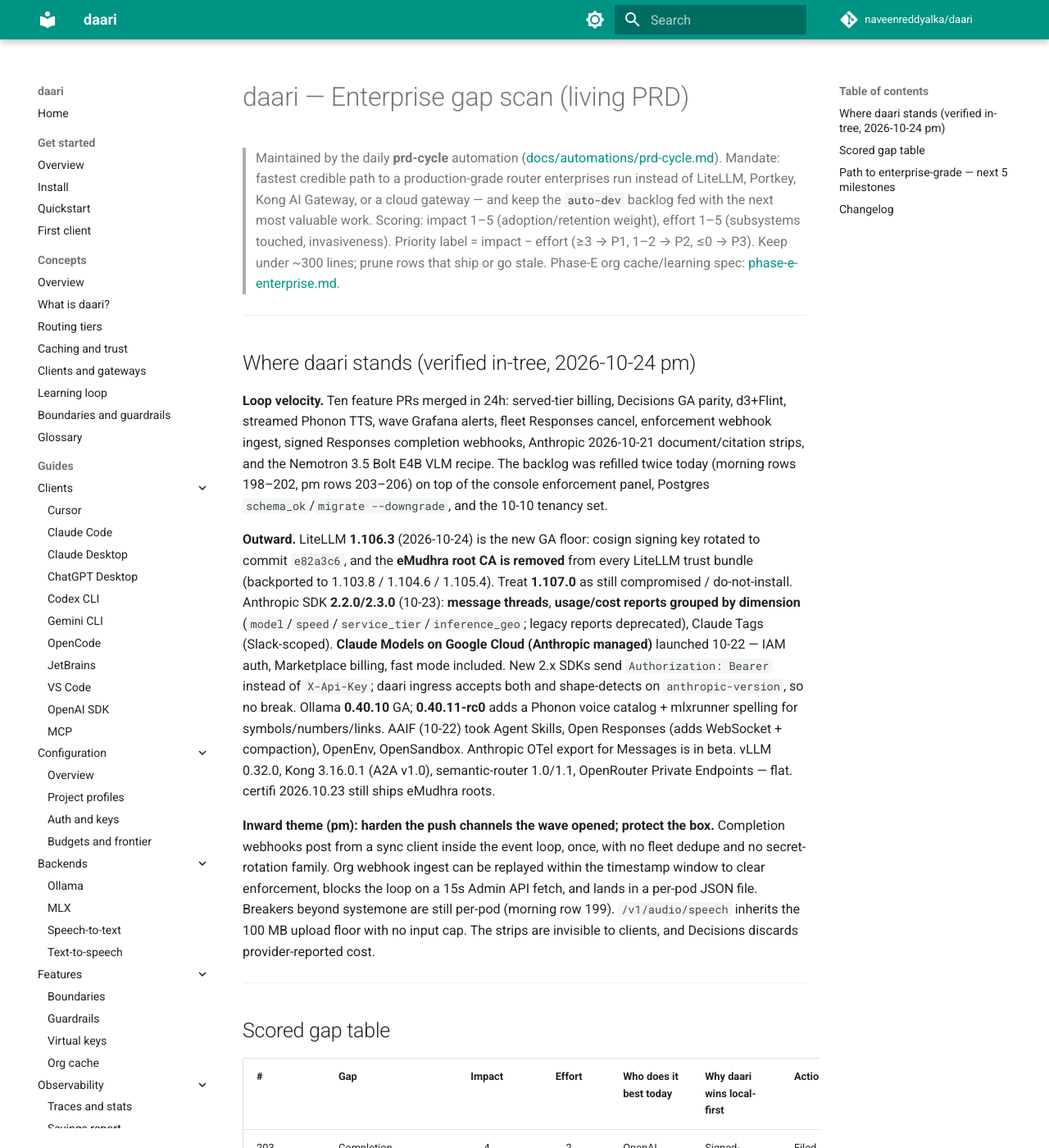
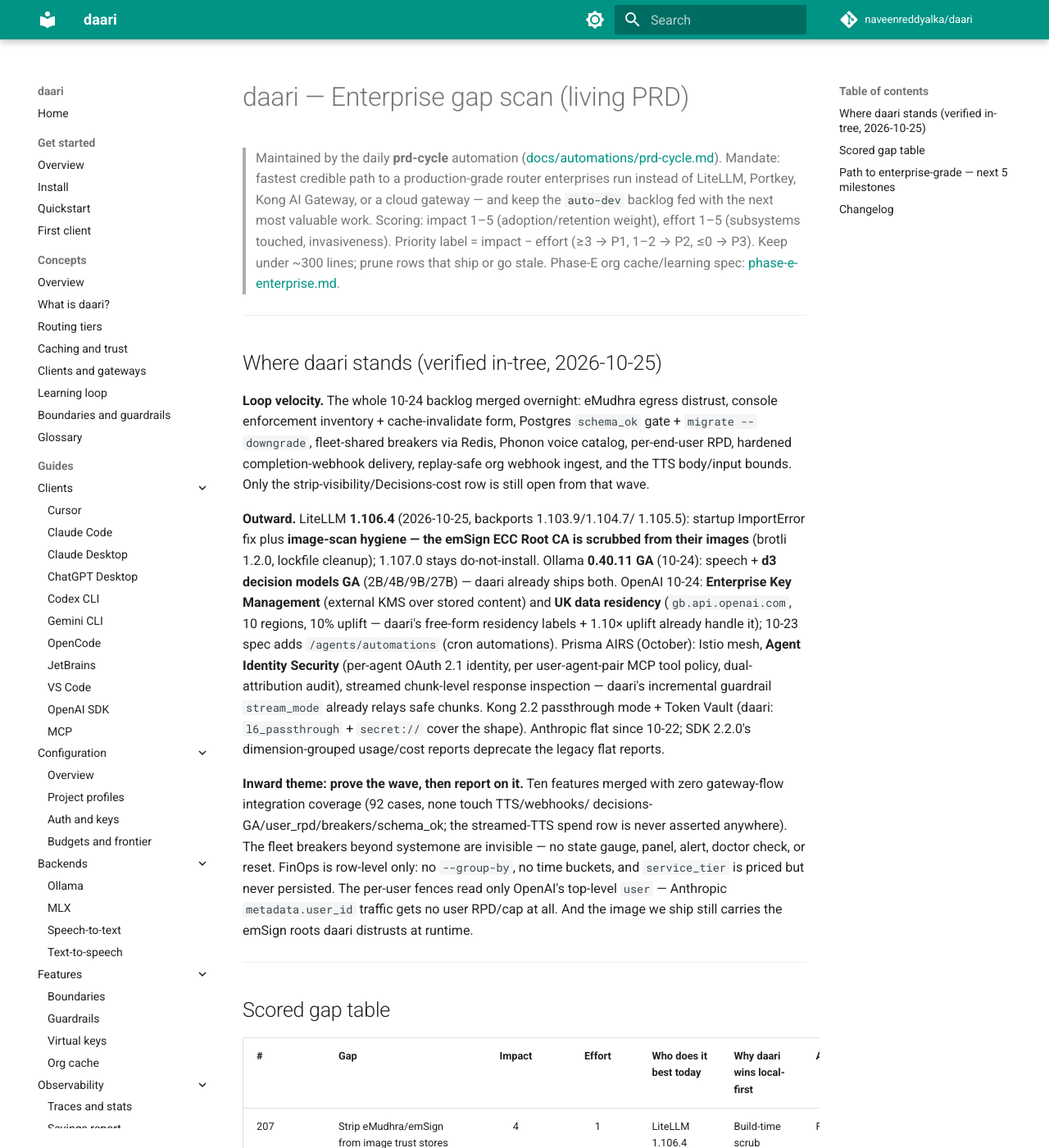
Before and after one commit to naveenreddyalka/daari, an MkDocs documentation site: the page built from docs/prd/ENTERPRISE.md, in a window 1280 px wide and 1400 px high. Shown: the whole window at 82% size. Built offline with MkDocs 1.6.1 and Material for MkDocs 9.7.7, drawn with Linux system fonts in a browser that asks for light colours; comment, search, counter and statistics services are not loaded; some of the changed text lies outside the part shown.

Commit message:
docs(prd): 2026-10-25 prove the wave, report on it, ship a clean image
Daily enterprise gap scan. Marked the merged 10-24 backlog Shipped (rows
198-205 plus the console/PG pair). Outward: LiteLLM 1.106.4 image-scan
hygiene, Ollama 0.40.11 GA (parity held), OpenAI EKM + UK residency +
agents/automations, Prisma AIRS Agent Identity Security. Filed rows 207-211:
image trust-store scrub + compare floor 1.106.4, gateway-flow wave coverage,
dimension-grouped spend reports, per-family breaker observability, Anthropic
metadata.user_id attribution.

Suite: 4085 passed, 96 skipped, 34 deselected.

Co-authored-by: Naveen Reddy Alka <naveenreddyalka@users.noreply.github.com>

```diff
--- a/docs/prd/ENTERPRISE.md
+++ b/docs/prd/ENTERPRISE.md
@@ -11,41 +11,40 @@
 
 ---
 
-## Where daari stands (verified in-tree, 2026-10-24 pm)
+## Where daari stands (verified in-tree, 2026-10-25)
 
-**Loop velocity.** Ten feature PRs merged in 24h: served-tier billing,
-Decisions GA parity, d3+Flint, streamed Phonon TTS, wave Grafana alerts,
-fleet Responses cancel, enforcement webhook ingest, signed Responses
-completion webhooks, Anthropic 2026-10-21 document/citation strips, and the
-Nemotron 3.5 Bolt E4B VLM recipe. The backlog was refilled twice today
-(morning rows 198–202, pm rows 203–206) on top of the console enforcement
-panel, Postgres `schema_ok`/`migrate --downgrade`, and the 10-10 tenancy set.
+**Loop velocity.** The whole 10-24 backlog merged overnight: eMudhra egress
+distrust, console enforcement inventory + cache-invalidate form, Postgres
+`schema_ok` gate + `migrate --downgrade`, fleet-shared breakers via Redis,
+Phonon voice catalog, per-end-user RPD, hardened completion-webhook delivery,
+replay-safe org webhook ingest, and the TTS body/input bounds. Only the
+strip-visibility/Decisions-cost row is still open from that wave.
 
-**Outward.** LiteLLM **1.106.3** (2026-10-24) is the new GA floor: cosign
-signing key rotated to commit `e82a3c6`, and the **eMudhra root CA is
-removed** from every LiteLLM trust bundle (backported to 1.103.8 / 1.104.6 /
-1.105.4). Treat **1.107.0** as still compromised / do-not-install. Anthropic
-SDK **2.2.0/2.3.0** (10-23): **message threads**, **usage/cost reports
-grouped by dimension** (`model`/`speed`/`service_tier`/`inference_geo`;
-legacy reports deprecated), Claude Tags (Slack-scoped). **Claude Models on
-Google Cloud (Anthropic managed)** launched 10-22 — IAM auth, Marketplace
-billing, fast mode included. New 2.x SDKs send `Authorization: Bearer`
-instead of `X-Api-Key`; daari ingress accepts both and shape-detects on
-`anthropic-version`, so no break. Ollama **0.40.10** GA; **0.40.11-rc0**
-adds a Phonon voice catalog + mlxrunner spelling for symbols/numbers/links.
-AAIF (10-22) took Agent Skills, Open Responses (adds WebSocket + compaction),
-OpenEnv, OpenSandbox. Anthropic OTel export for Messages is in beta. vLLM
-0.32.0, Kong 3.16.0.1 (A2A v1.0), semantic-router 1.0/1.1, OpenRouter
-Private Endpoints — flat. certifi 2026.10.23 still ships eMudhra roots.
+**Outward.** LiteLLM **1.106.4** (2026-10-25, backports 1.103.9/1.104.7/
+1.105.5): startup ImportError fix plus **image-scan hygiene — the emSign ECC
+Root CA is scrubbed from their images** (brotli 1.2.0, lockfile cleanup);
+1.107.0 stays do-not-install. Ollama **0.40.11 GA** (10-24): speech +
+**d3 decision models GA** (2B/4B/9B/27B) — daari already ships both. OpenAI
+10-24: **Enterprise Key Management** (external KMS over stored content) and
+**UK data residency** (`gb.api.openai.com`, 10 regions, 10% uplift — daari's
+free-form residency labels + 1.10× uplift already handle it); 10-23 spec adds
+`/agents/automations` (cron automations). Prisma AIRS (October): Istio mesh,
+**Agent Identity Security** (per-agent OAuth 2.1 identity, per user-agent-pair
+MCP tool policy, dual-attribution audit), streamed chunk-level response
+inspection — daari's incremental guardrail `stream_mode` already relays safe
+chunks. Kong 2.2 passthrough mode + Token Vault (daari: `l6_passthrough` +
+`secret://` cover the shape). Anthropic flat since 10-22; SDK 2.2.0's
+dimension-grouped usage/cost reports deprecate the legacy flat reports.
 
-**Inward theme (pm): harden the push channels the wave opened; protect the
-box.** Completion webhooks post from a sync client inside the event loop,
-once, with no fleet dedupe and no secret-rotation family. Org webhook ingest
-can be replayed within the timestamp window to clear enforcement, blocks the
-loop on a 15s Admin API fetch, and lands in a per-pod JSON file. Breakers
-beyond systemone are still per-pod (morning row 199). `/v1/audio/speech`
-inherits the 100 MB upload floor with no input cap. The strips are invisible
-to clients, and Decisions discards provider-reported cost.
+**Inward theme: prove the wave, then report on it.** Ten features merged with
+zero gateway-flow integration coverage (92 cases, none touch TTS/webhooks/
+decisions-GA/user_rpd/breakers/schema_ok; the streamed-TTS spend row is never
+asserted anywhere). The fleet breakers beyond systemone are invisible —
+no state gauge, panel, alert, doctor check, or reset. FinOps is row-level
+only: no `--group-by`, no time buckets, and `service_tier` is priced but
+never persisted. The per-user fences read only OpenAI's top-level `user` —
+Anthropic `metadata.user_id` traffic gets no user RPD/cap at all. And the
+image we ship still carries the emSign roots daari distrusts at runtime.
 
 ---
 
@@ -53,20 +52,14 @@
 
 | # | Gap | Impact | Effort | Who does it best today | Why daari wins local-first | Action |
 |---|-----|:--:|:--:|------------------------|----------------------------|--------|
-| 203 | Completion webhook delivery: off-loop + retry, Prom counter, fleet dedupe, rotation family | 4 | 2 | OpenAI webhooks (72h retries) / Svix | Signed-deliver, Redis claim, soft-warning counters all in-tree — assembly, not infra | Filed [#1913](https://github.com/naveenreddyalka/daari/issues/1913) |
-| 204 | Org enforcement webhook ingest: `webhook-id` replay dedupe, non-blocking profile fetch, audit + Prom, fleet-shared state | 4 | 3 | Anthropic / Svix (Standard Webhooks) / Kong cluster state | Redis `SET NX` idiom + enforcement store exist; truth stays fleet-wide | Filed [#1914](https://github.com/naveenreddyalka/daari/issues/1914) |
-| 205 | Bound `/v1/audio/speech`: carve out of 100 MB upload floor + `input` length cap | 3 | 1 | OpenAI (4096-char cap) | Protects the box that also hosts the models; OpenAI-shaped 400 pre-guardrail | Filed [#1916](https://github.com/naveenreddyalka/daari/issues/1916) |
-| 206 | Client-visible content-strip warnings + Decisions reported-cost billing + live model-list 400 | 3 | 2 | OpenRouter transform warnings / OpenAI usage-true billing | `daari_meta.warning` + labeled counters exist; honesty end to end | Filed [#1917](https://github.com/naveenreddyalka/daari/issues/1917) |
-| 198 | Distrust eMudhra/emSign on egress TLS + doctor tip | 4 | 1 | LiteLLM 1.106.3 / Kong / Portkey | One-process TLS policy; no cloud image wait | Filed [#1907](https://github.com/naveenreddyalka/daari/issues/1907) |
-| 199 | Fleet-share frontier / local-pool / MCP egress breakers via Redis | 4 | 3 | Kong / cloud gateways | Same Redis as cache; blast-radius on-box | Filed [#1908](https://github.com/naveenreddyalka/daari/issues/1908) (dup [#1915](https://github.com/naveenreddyalka/daari/issues/1915) needs human close) |
-| 200 | Phonon voice catalog list + OpenAI voice-name map | 3 | 2 | OpenAI TTS / Ollama 0.40.11-rc0 | Local voices behind daari auth/budgets | Filed [#1909](https://github.com/naveenreddyalka/daari/issues/1909) |
-| 201 | compare-litellm: pin GA floor at 1.106.3 (cosign + eMudhra) | 3 | 1 | LiteLLM release notes | Honest GTM without a LiteLLM runtime dep | Filed [#1910](https://github.com/naveenreddyalka/daari/issues/1910) |
-| 202 | Per-end-user RPD alongside `user_daily_usd_cap` | 4 | 2 | LiteLLM / OpenRouter | Ledger already attributes `user` | Shipped [#1911](https://github.com/naveenreddyalka/daari/issues/1911) |
-| 193–197 | Served-tier spend; Decisions GA; d3+Flint; streamed TTS; wave panels/alerts | 3–4 | 1–2 | OpenAI / Ollama / Grafana | Invoice, GA shape, $0 judge, local voice, day-2 | Shipped |
-| 191–192 | Fleet Responses cancel; Anthropic enforcement webhook ingest | 4 | 3 | OpenAI / Anthropic Admin | Redis cancel; push→tenant map | Shipped |
-| 188–190 | Console export/reset; Grafana gzip+TTL; vLLM 0.32.0 floor doc | 3 | 1–2 | LiteLLM UI / Grafana / vLLM | Day-2 packaging | Shipped |
-| — | Web-ui enforcement inventory + cache-invalidate form | 3 | 2 | LiteLLM admin UI | Same-box console | Open (filed prior run) |
-| — | Postgres `schema_ok` skew gate + `migrate --downgrade` | 3 | 2 | LiteLLM migrate story | Ready truth for PG fleets | Open (filed prior run) |
+| 207 | Strip eMudhra/emSign from image trust stores (certifi + Debian) + compare floor 1.106.4 | 4 | 1 | LiteLLM 1.106.4 images | Build-time scrub reuses the in-tree runtime filter; no base-image wait | Filed [#1929](https://github.com/naveenreddyalka/daari/issues/1929) |
+| 208 | Gateway-flow integration coverage for the merged wave (TTS spend, webhooks, ingest, decisions GA, stream cache-write, user_rpd, fleet breakers, schema_ok) | 4 | 2 | — (regression fence) | All mockable in-process; the fence that lets the loop merge daily | Filed [#1930](https://github.com/naveenreddyalka/daari/issues/1930) |
+| 209 | Dimension-grouped spend reports + time buckets; persist `service_tier` in the ledger | 4 | 2 | Anthropic Admin API / LiteLLM daily usage | GROUP BY over the on-box ledger; no raw-row export to a SaaS | Filed [#1931](https://github.com/naveenreddyalka/daari/issues/1931) |
+| 210 | Per-family breaker state gauge, panel, alert, doctor, inventory + reset (frontier/local/MCP) | 4 | 2 | Kong upstream health | Breakers already share the cache Redis; read state we already keep | Filed [#1932](https://github.com/naveenreddyalka/daari/issues/1932) |
+| 211 | Anthropic `metadata.user_id` → per-user fences; `user_rpd` in keys list + web-ui | 3 | 2 | OpenRouter / LiteLLM | One user bucket across both SDK doors, no client changes | Filed [#1933](https://github.com/naveenreddyalka/daari/issues/1933) |
+| 206 | Client-visible content-strip warnings + Decisions reported-cost billing + live model-list 400 | 3 | 2 | OpenRouter transform warnings / OpenAI usage-true billing | `daari_meta.warning` + labeled counters exist; honesty end to end | Open (filed 10-24) |
+| 198–205 | eMudhra egress distrust; fleet breakers; Phonon voices; compare 1.106.3; user RPD; webhook delivery + ingest hardening; TTS bounds | 3–4 | 1–3 | LiteLLM / Anthropic / OpenAI / Svix | Trust floor, HA share, local voice, push channels | Shipped |
+| — | Web-ui enforcement inventory + cache-invalidate form; Postgres `schema_ok` + `migrate --downgrade` | 3 | 2 | LiteLLM admin UI / migrate story | Same-box console; ready truth for PG fleets | Shipped |
 | 62 | End-user inventory + per-user block/cap overrides | 5 | 3 | OpenRouter / LiteLLM | Ledger already knows every user | Open |
 | 63 | Named guardrail profiles bindable per key/team | 5 | 3 | OpenRouter / Portkey | Per-tenant policy, zero hops | Open |
 | 65 | Web-ui: honor keys/teams `has_more` + render `report.users` | 4 | 2 | LiteLLM admin UI | Same-box console finishes the job | Open |
@@ -85,55 +78,58 @@
 | 21 | Hermetic pin: compact_to_fit in config + routing-tiers | 2 | 1 | — (docs regression) | Shipped | Shipped |
 | 22 | `daari_meta` + stats when compact_to_fit actually trims | 3 | 2 | LiteLLM compact telemetry | Shipped | Shipped |
 | 23 | Opt-in fail-closed MCP when key has no MCP grant | 4 | 2 | LiteLLM `require_key_mcp_access_defined` | Shipped | Shipped |
-| 136–182 | 10-18 → 10-21 protocol/FinOps/HA waves | 2–5 | 1–3 | LiteLLM / Portkey / Kong / vLLM | Shipped | Shipped |
+| 136–197 | 10-18 → 10-24 protocol/FinOps/HA/voice waves | 2–5 | 1–3 | LiteLLM / Portkey / Kong / vLLM / OpenAI | Shipped | Shipped |
 
-Watch rows (do not file yet): hermetic **gateway-flow coverage for the wave**
-— zero `test_gateway_flow.py` cases for streamed TTS, completion webhooks,
-org webhook ingest, decisions `input_json`/images, or Anthropic stream
-`cache_creation_input_tokens` → spend (next test audit; strip-warning assert
-folded into row 206); **dimension-grouped usage/cost report export** over the
-spend ledger (time buckets + `group_by` model/speed/tier/team — Anthropic
-Admin API parity; file on FinOps ask); Anthropic **message threads** (SDK
-2.2.0; API shape undocumented — file when docs land); **Claude Models on
-Google Cloud** as a frontier flavor (IAM-auth egress — buyer ask); AAIF
-Agent Skills package loader beyond flat `~/.daari/skills/*.md`; Open
-Responses WebSocket transport; Anthropic OTel export beta parity; Prometheus
-exemplars + `gen_ai.agent.*`; Nemotron DFlash tip once 0.40.10 recipes
-settle; LiteLLM post-compromise 1.107-rebuild watchables (ID-JAG /
+Watch rows (do not file yet): **Responses background-job lease/orphan
+reclaim** — jobs persist "queued" then terminal only; no in_progress
+transition, no heartbeat, a dead owning pod leaves the job queued fleet-wide
+(`responses.py` ~L1176/1390; file on fleet-ops ask); **at-rest encryption of
+daari stores** (OpenAI EKM analog — cache/ledger/request-log/response store
+encrypt-at-rest with customer KMS; regulated-buyer ask); OpenAI
+`/agents/automations` passthrough (spec 10-23; demand-triggered); Prisma AIRS
+**Agent Identity Security** (per-agent OAuth 2.1 identity + dual-attribution
+audit; adjacent to the parked per-key tool allowlist row); web-ui voices list
+(`/v1/audio/voices` exists, console never fetches it — minor); `daari_schema_ok`
+gauge HELP text still says "SQLite" though it covers PG skew; UK residency
+doc note (`gb` works via free-form labels); Anthropic **message threads**
+(SDK 2.2.0; API shape undocumented); **Claude Models on Google Cloud** as a
+frontier flavor (IAM-auth egress — buyer ask); AAIF Agent Skills loader +
+Open Responses WebSocket; Anthropic OTel export beta parity; Prometheus
+exemplars + `gen_ai.agent.*`; LiteLLM 1.107-rebuild watchables (ID-JAG /
 OAuth-delegate / `agent_access_default_deny`); Portkey WIF upstream creds;
-per-user RPD now filed (row 202); SCIM + multi-issuer SSO; Kong Skills/A2A
-passthrough demand; OpenRouter Private Endpoints as an L6 slot recipe.
+SCIM + multi-issuer SSO; Kong Skills/A2A passthrough demand; OpenRouter
+Private Endpoints as an L6 slot recipe; certifi upstream drop of emSign
+roots (image scrub filed as row 207 regardless).
 
-Verified fine this run — don't re-audit: served-tier billing correct on both
-paths incl. the Anthropic `speed` analog (`router.py` ~L1330/3128); fleet
-cancel fires no duplicate completion webhook (terminal short-circuit +
-cancel-check before notify, Redis flag TTL 1h); Decisions GA fences complete
-(400-question cap, stream reject, `input_json` validation, L0 fingerprint
-incl. image parts, cached-input billing, d3 in catalog + pricing card);
-streamed TTS finalizes spend/ledger with real byte count in the generator
-`finally`, guardrails pre-relay, $0 local-tier billing; org webhook signature
-constant-time with previous-secret grace, 404 when unconfigured; #1903
-panels/alerts in both dashboard copies + PrometheusRule; #1904 strip covers
-stream + non-stream + Responses-via-router, keeps nested tool-result
-documents and `citations: {enabled}`; Anthropic SDK 2.x `Authorization:
-Bearer` switch handled at ingress (`auth.py`, `wants_anthropic_models` keys
-on `anthropic-version`); cache-write TTL billing on stream shapes.
+Verified fine this run — don't re-audit: OpenAI 12-hour prompt caching
+already billed (`cache_write_12h_per_1m` 2.5×, `prompt_cache_retention`
+forwarded, #1843); incremental streaming guardrails exist (`stream_mode:
+"incremental"` holdback window — Prisma AIRS streamed-inspection parity);
+residency free-form labels + 1.10× regional uplift cover the new `gb`
+endpoint; d3 GA sizes (2b/4b/9b/27b) all in `BUILTIN_LOCAL_MODELS` +
+pricing; `schema_ok` observability complete (Prom gauge, Grafana panel,
+PrometheusRule, web-ui banner, `/ready`, doctor — incl. PG skew); Responses
+background jobs poll cross-pod via the persisted response store (queued +
+terminal states; gap is lease/reclaim only); `/v1/audio/voices` with live
+Phonon discovery + unknown-voice 400 + doctor tip; per-user request counts in
+`report.users` + `spend report --by-user`; `keys create/update --user-rpd`.
 
 ---
 
 ## Path to enterprise-grade — next 5 milestones
 
-1. **Harden the push channels** — completion-webhook delivery semantics
-   (row 203) and replay-safe, fleet-true org webhook ingest (row 204).
-2. **Match the trust floors** — eMudhra distrust on egress + doctor tip
-   (row 198); refresh compare-litellm to 1.106.3 (row 201).
-3. **Finish HA share, protect the box** — fleet-shared breakers (row 199);
-   bound the TTS door (row 205).
-4. **Honesty + local voice** — client-visible strips and reported-cost
-   Decisions billing (row 206); Phonon voice catalog (row 200).
-5. **End-user fences, console, PG parity** — per-user RPD (row 202), the
-   prior-run console/PG pair, then the 10-10 tenancy set (62–67) and
-   dimension-grouped spend reports when a FinOps buyer asks.
+1. **Scanner-clean supply chain** — strip the distrusted roots from the
+   shipped image and bump the compare floor to 1.106.4 (row 207).
+2. **Prove the wave** — gateway-flow integration coverage for all ten
+   just-merged features, incl. the never-asserted streamed-TTS spend row
+   (row 208).
+3. **Report like an Admin API** — dimension-grouped, time-bucketed spend
+   reports over the on-box ledger with `service_tier` persisted (row 209).
+4. **Operate the breakers** — state, alerts, doctor, inventory and reset
+   for every breaker family, not just systemone (row 210).
+5. **One user fence on both doors** — Anthropic `metadata.user_id`
+   attribution + admin visibility (row 211), then strip/billing honesty
+   (row 206) and the 10-10 tenancy set (62–67).
 
 Compliance non-goals (SCIM, WIF depth, A2A, SOC 2 program, Realtime/WS,
 FIPS builds, HIPAA BAA, full AAIF Skills/Open Responses WS) stay deferred
@@ -143,34 +139,31 @@
 
 ## Changelog
 
-- **2026-10-24 pm (harden the push channels, protect the box)** — Delta scan
-  after the morning run: filed rows 203–206 (completion-webhook delivery
-  semantics, replay-safe webhook ingest, TTS input bound, strip/billing
-  honesty); the pm breaker filing was a duplicate of morning row 199 and
-  needs a human close. Outward adds: Anthropic SDK 2.2.0/2.3.0 (message
-  threads, dimension-grouped usage/cost reports, Claude Tags), Claude on
-  Google Cloud, Bearer-auth SDK switch verified handled at ingress. Drained
-  the stale 10-23 pm PRD PR by taking main.
+- **2026-10-25 (prove the wave, report on it, ship a clean image)** — Marked
+  rows 198–205 and the console/PG pair Shipped (whole 10-24 backlog merged
+  overnight). Outward: LiteLLM 1.106.4 image-scan hygiene (emSign scrubbed
+  from their images); Ollama 0.40.11 GA (daari already at parity on speech +
+  d3); OpenAI EKM + UK residency + `/agents/automations`; Prisma AIRS Agent
+  Identity Security + streamed inspection (daari incremental guardrails
+  already relay). Filed rows 207–211: image trust-store scrub, wave
+  integration coverage, grouped spend reports, breaker observability,
+  Anthropic per-user attribution. New watch rows: background-job lease
+  reclaim, EKM-analog at-rest encryption, agents/automations passthrough.
 
-- **2026-10-24 (match trust floors, finish HA share, speak local voice)** —
-  Marked rows 191–197 Shipped (served-tier billing through Nemotron recipe
-  and the HA/webhook/strip set all on main). Outward: LiteLLM 1.106.3 GA
-  floor (cosign `e82a3c6`, eMudhra CA removed; 1.107 still do-not-install);
-  Ollama 0.40.10 / 0.40.11-rc0 Phonon voice catalog; AAIF Skills + Open
-  Responses WS; Anthropic OTel beta. Filed rows 198–202: eMudhra distrust,
-  fleet-shared breakers, Phonon voices, compare-litellm 1.106.3, per-user
-  RPD.
+- **2026-10-24 + pm (trust floors, HA share, local voice; push channels)** —
+  Marked rows 191–197 Shipped. Outward: LiteLLM 1.106.3 GA floor (cosign
+  `e82a3c6`, eMudhra CA removed); Ollama 0.40.10/0.40.11-rc0; AAIF Skills +
+  Open Responses WS; Anthropic SDK 2.2.0/2.3.0 (message threads, grouped
+  usage/cost reports, Claude Tags), Claude on Google Cloud, Bearer-auth SDK
+  switch verified handled. Filed rows 198–206 across both runs; the pm
+  breaker filing was a duplicate of row 199 and needs a human close.
 
 - **2026-10-23 (bill what was served, speak what went GA)** — Marked rows
-  183–190 Shipped. Outward: Ollama 0.40.9; OpenAI Decisions GA; eMudhra
-  distrust watch; semantic-router 1.0/1.1. Filed rows 193–197.
+  183–190 Shipped. Outward: Ollama 0.40.9; OpenAI Decisions GA; semantic-
+  router 1.0/1.1. Filed rows 193–197.
 
-- **2026-10-22 + pm (finish the truths; console and day-2 packaging)** —
-  Marked 171–182 Shipped. Filed 183–192. Outward: LiteLLM compromise
-  post-mortem (floor 1.106.2); Anthropic enforcement_status; OpenAI
-  service-tier restrictions; Ollama 0.40.8; vLLM 0.32.0.
-
-- **2026-10-21 → 08-28** — Condensed: breaker truth, invoice-true cache
-  billing, user profiles; LiteLLM compromise + Anthropic API-version
-  footgun; finish-the-knobs; decisions depth; `resultType`/egress waves;
-  Apache 2.0; this PRD's creation.
+- **2026-10-22 → 08-28** — Condensed: finish-the-truths, console and day-2
+  packaging; breaker truth, invoice-true cache billing, user profiles;
+  LiteLLM compromise + Anthropic API-version footgun; finish-the-knobs;
+  decisions depth; `resultType`/egress waves; Apache 2.0; this PRD's
+  creation.
```
